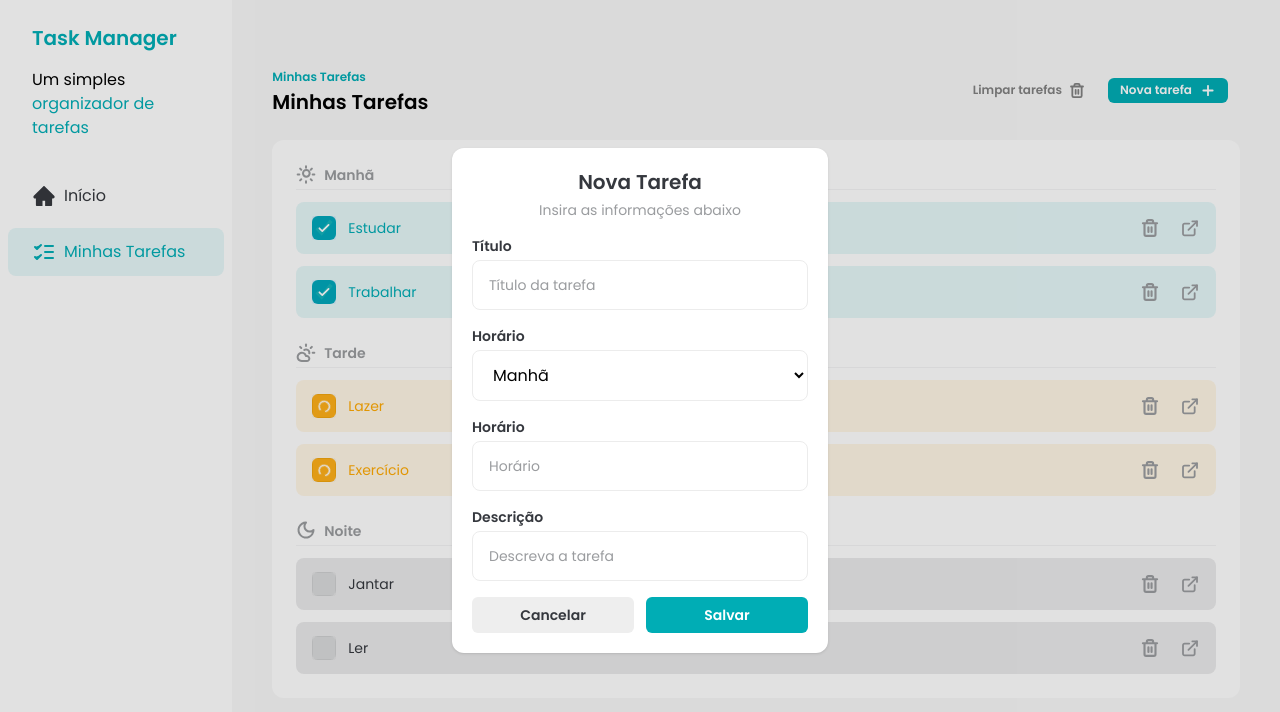
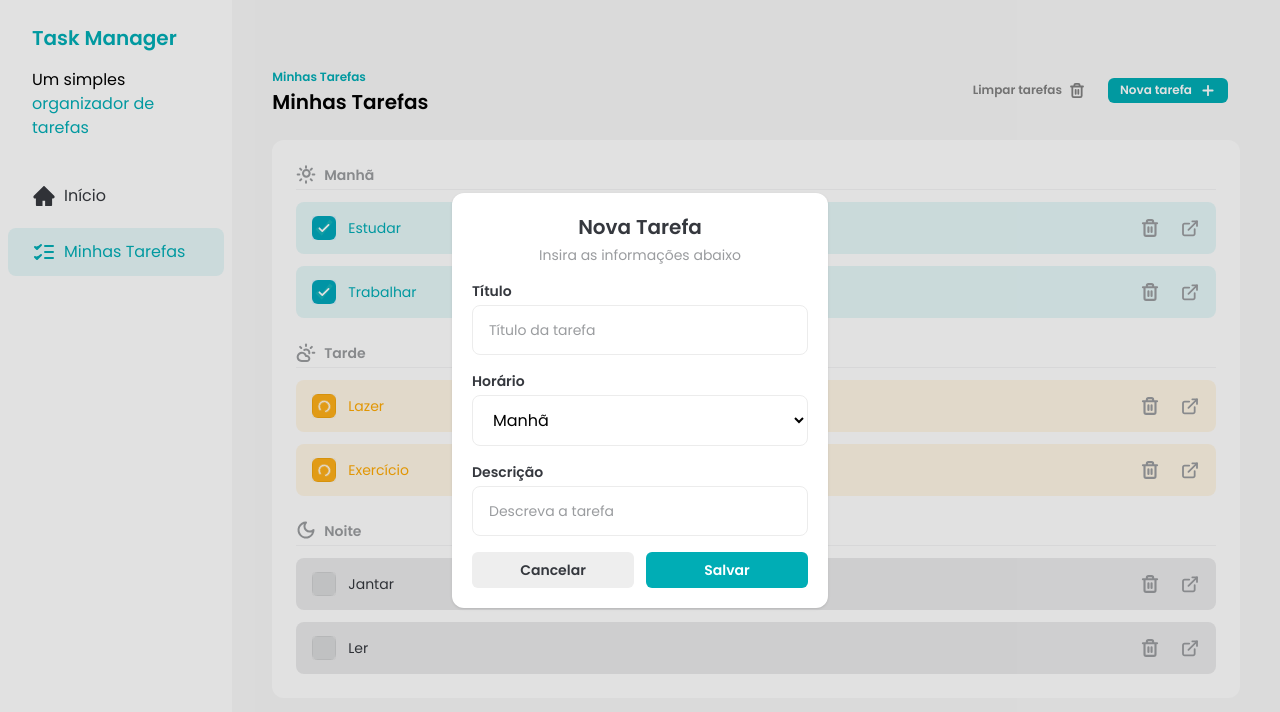
Before and after one commit to pedrofaleirosss/fsc-task-manager, a React (Vite) app: page / in a window 1280 px wide. Both pictures are taken after a click on the button "Nova tarefa". Shown: the top 712 px of the page. Built offline with nearby package versions, Linux system fonts and the light colour scheme.

Commit message:
feat: add TimeSelect component

```diff
--- a/src/components/AddTaskDialog.jsx
+++ b/src/components/AddTaskDialog.jsx
@@ -6,7 +6,7 @@ import { CSSTransition } from 'react-transition-group';
 
 import Button from './Button';
 import Input from './Input';
-import InputLabel from './InputLabel';
+import TimeSelect from './TimeSelect';
 
 const AddTaskDialog = ({ isOpen, handleClose }) => {
   const nodeRef = useRef();
@@ -40,20 +40,7 @@ const AddTaskDialog = ({ isOpen, handleClose }) => {
                   placeholder="Título da tarefa"
                 />
 
-                <div className="flex flex-col gap-1 text-left">
-                  <InputLabel htmlFor="time">Horário</InputLabel>
-
-                  <select
-                    id="time"
-                    className="rounded-lg border border-solid border-[#ECECEC] px-4 py-3 outline-[#00ADB5] placeholder:text-sm placeholder:text-[#9A9C9F]"
-                  >
-                    <option value="morning">Manhã</option>
-                    <option value="afternoon">Tarde</option>
-                    <option value="evening">Noite</option>
-                  </select>
-                </div>
-
-                <Input id="time" label="Horário" placeholder="Horário" />
+                <TimeSelect />
 
                 <Input
                   id="description"
--- /dev/null
+++ b/src/components/TimeSelect.jsx
@@ -0,0 +1,20 @@
+import InputLabel from './InputLabel';
+
+const TimeSelect = () => {
+  return (
+    <div className="flex flex-col gap-1 text-left">
+      <InputLabel htmlFor="time">Horário</InputLabel>
+
+      <select
+        id="time"
+        className="rounded-lg border border-solid border-[#ECECEC] px-4 py-3 outline-[#00ADB5] placeholder:text-sm placeholder:text-[#9A9C9F]"
+      >
+        <option value="morning">Manhã</option>
+        <option value="afternoon">Tarde</option>
+        <option value="evening">Noite</option>
+      </select>
+    </div>
+  );
+};
+
+export default TimeSelect;
```
